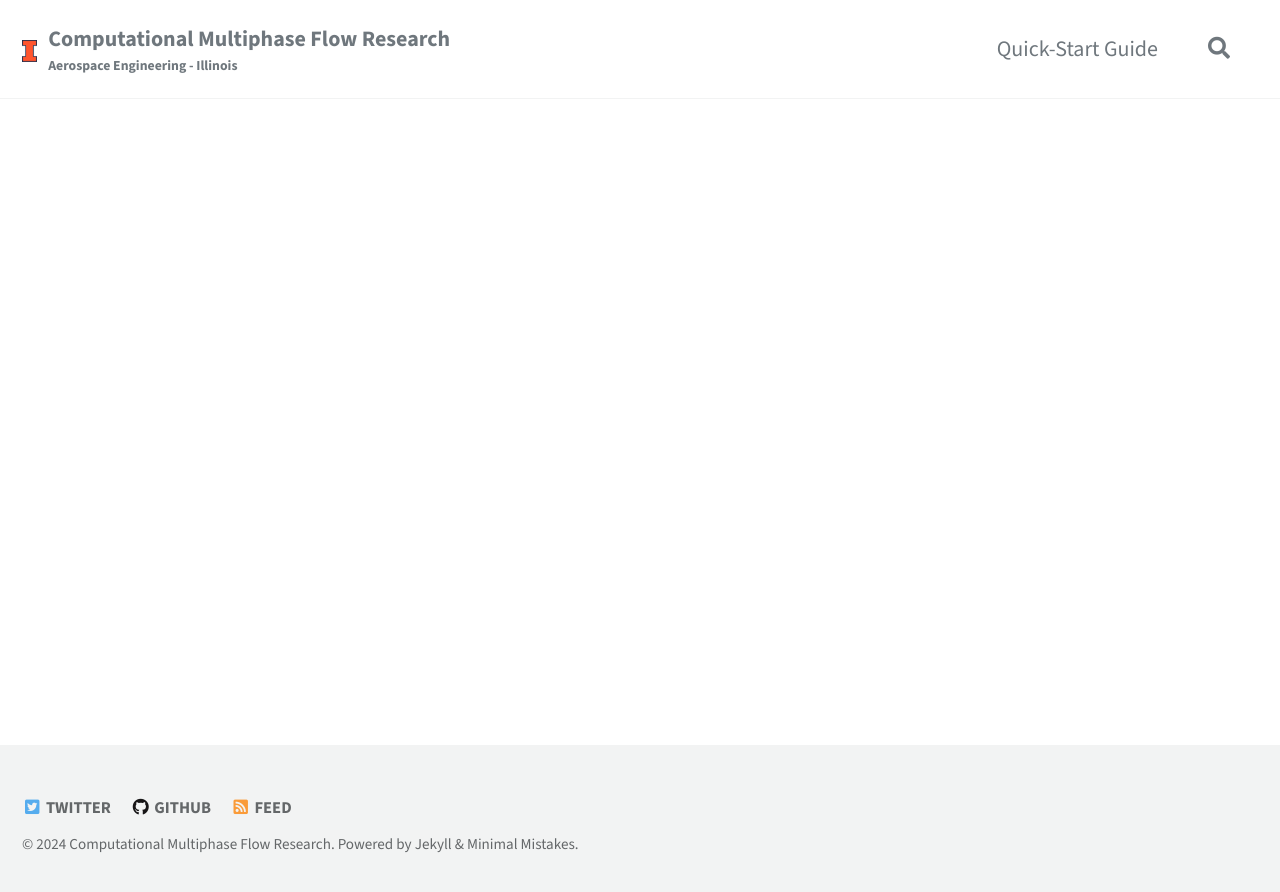
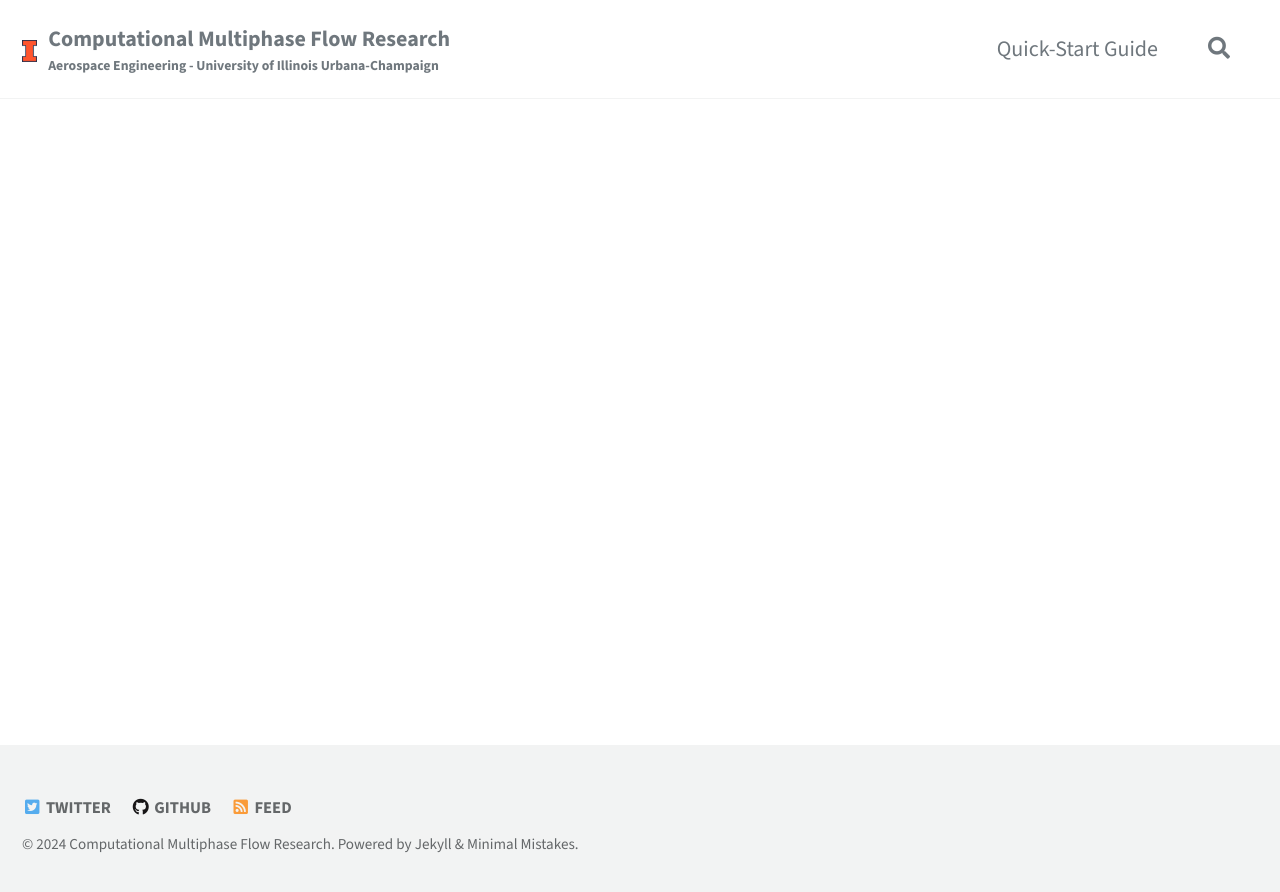
Before and after one commit to cmfr-ae-illinois/cmfr-ae-illinois.github.io, a Jekyll site: the page built from _pages/research.md, in a window 1280 px wide. Shown: the top 892 px of the page. Built offline with Jekyll 4.4.1, drawn with Linux system fonts in a browser that asks for light colours; cached includes are drawn as plain includes.

Commit message:
Update _config.yml

```diff
--- a/_config.yml
+++ b/_config.yml
@@ -14,7 +14,7 @@
 # You can create any custom variable you would like, and they will be accessible
 # in the templates via {{ site.myvariable }}.
 title: Computational Multiphase Flow Research
-subtitle: Aerospace Engineering - Illinois
+subtitle: Aerospace Engineering - University of Illinois Urbana-Champaign
 email: fevrard@illinois.edu
 description: >- # this means to ignore newlines until "baseurl:"
   Write an awesome description for your new site here. You can edit this
@@ -61,7 +61,7 @@ plugins:
 
 author:
   name   : # "Fabien Evrard"
-  avatar : "/assets/images/prdns.png"
+  # avatar : "/assets/images/prdns.png"
   bio    : "Our group develops numerical methods and physical models to study and predict multiphase flows with applications in aerospace and beyond."
   links:
     - label: "Aerospace Engineering @ Illinois"
```
